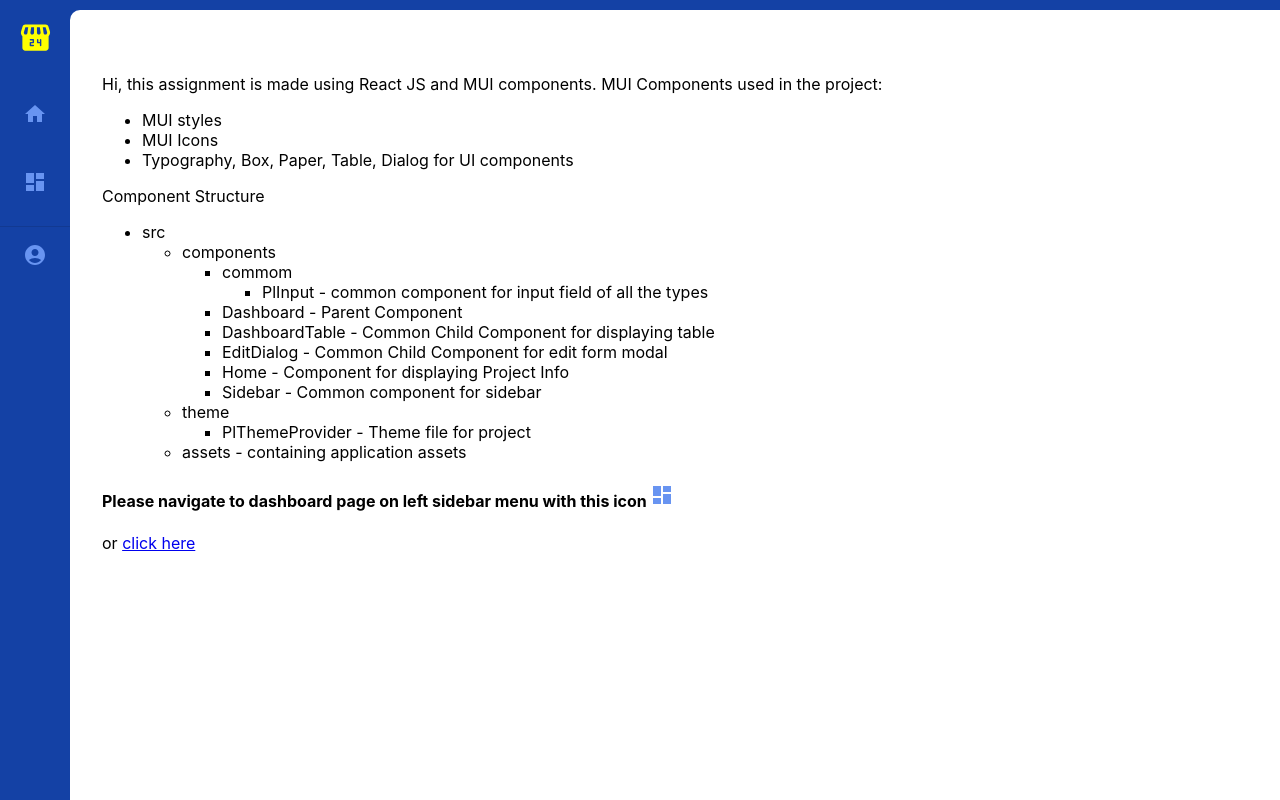
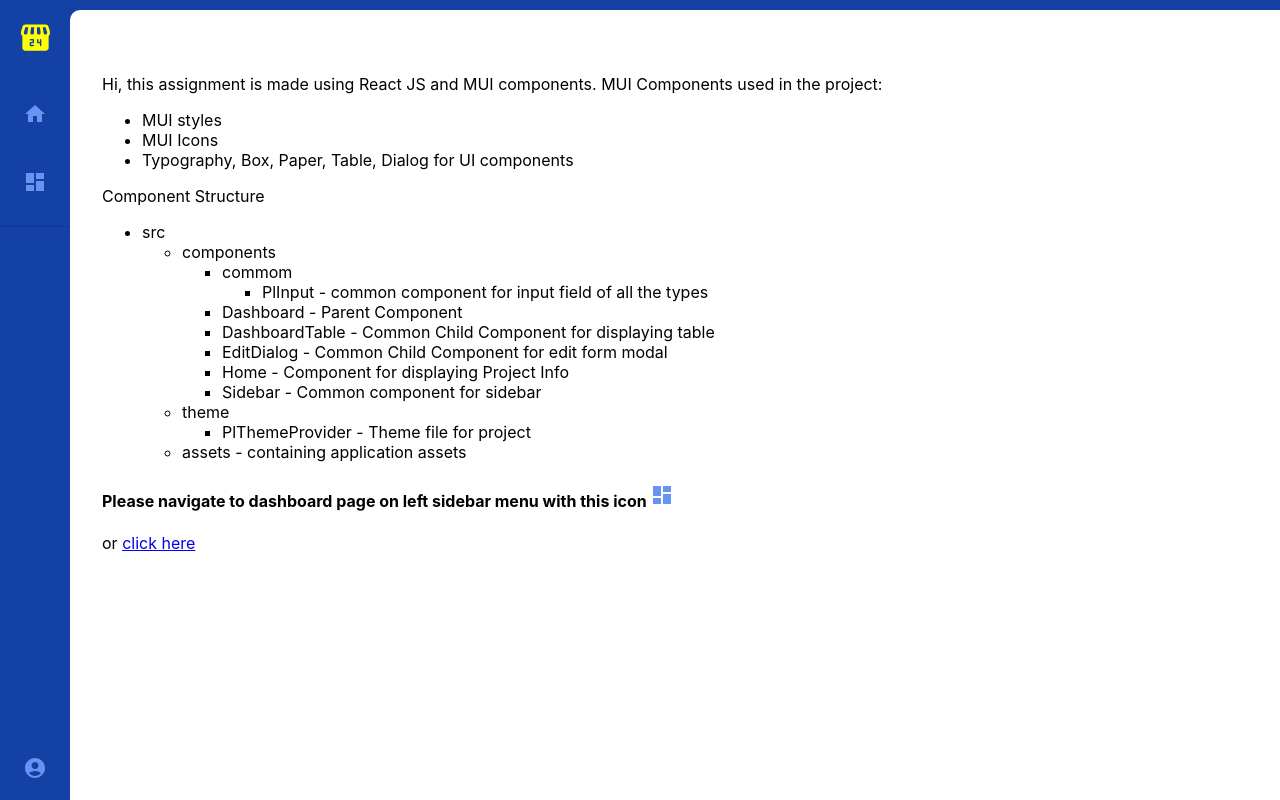
Before and after one commit to MohitAsswani/MUI-Dashboard, a React (Create React App) app: page / in a window 1280 px wide. Built offline with nearby package versions, Linux system fonts and the light colour scheme.

Commit message:
fix:position of user profile

```diff
--- a/src/App.css
+++ b/src/App.css
@@ -1,38 +1,4 @@
-.App {
-  text-align: center;
+.userIcon{
+  position: absolute !important;
+  bottom: 0 !important
 }
-
-.App-logo {
-  height: 40vmin;
-  pointer-events: none;
-}
-
-@media (prefers-reduced-motion: no-preference) {
-  .App-logo {
-    animation: App-logo-spin infinite 20s linear;
-  }
-}
-
-.App-header {
-  background-color: #282c34;
-  min-height: 100vh;
-  display: flex;
-  flex-direction: column;
-  align-items: center;
-  justify-content: center;
-  font-size: calc(10px + 2vmin);
-  color: white;
-}
-
-.App-link {
-  color: #61dafb;
-}
-
-@keyframes App-logo-spin {
-  from {
-    transform: rotate(0deg);
-  }
-  to {
-    transform: rotate(360deg);
-  }
-}
--- a/src/components/Sidebar.tsx
+++ b/src/components/Sidebar.tsx
@@ -1,4 +1,5 @@
 import { styled } from '@mui/material/styles';
+import "../App.css"
 import Box from '@mui/material/Box';
 import Drawer from '@mui/material/Drawer';
 import List from '@mui/material/List';
@@ -35,10 +36,7 @@
   display: 'flex',
   padding: '20px',
   color: '#fff',
-  '& .userIcon': {
-    position: 'absolute !important',
-    bottom: '0',
-  },
+
   '& .MuiListItemIcon-root': {
     justifyContent: 'center',
   },
@@ -85,9 +83,9 @@
         </List>
         <Divider />
         {/* User Avatar */}
-        <SidebarIcon >
+        <SidebarIcon className={"userIcon"}>
           <Tooltip title="User Profile" placement="right">
-            <ListItemIcon className="userIcon">
+            <ListItemIcon >
               <AccountCircleIcon style={{ color: '#6894F1' }} />
             </ListItemIcon>
           </Tooltip>
```
